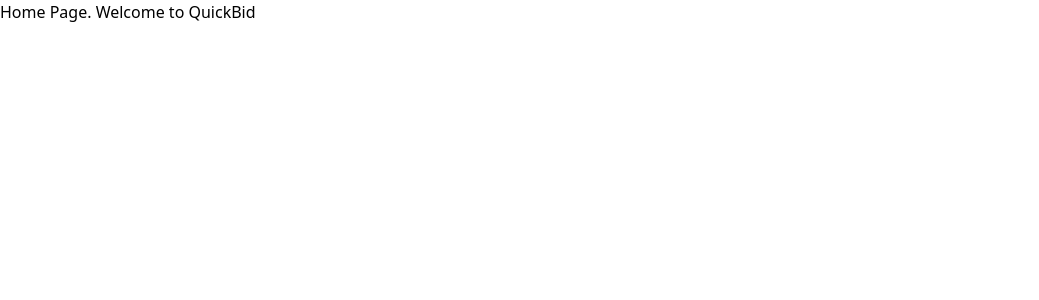
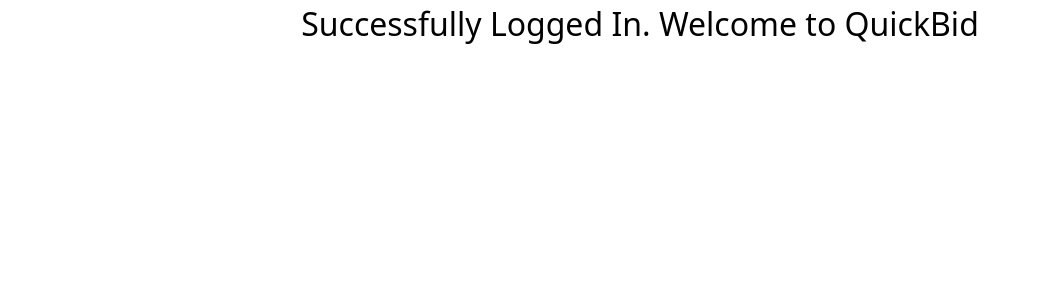
Before and after one commit to notprowler/quickbid, a React (Vite) app in the folder frontend/: page / in a window 1280 px wide. Shown: the top 300 px of the page, without its empty margins (0-1039 px from the left). Built offline with nearby package versions, Linux system fonts and the light colour scheme; no server answers.

Commit message:
updated styling

```diff
--- a/frontend/src/main.tsx
+++ b/frontend/src/main.tsx
@@ -4,10 +4,17 @@
 import App from "./App.tsx";
 import { Auth0Provider } from "@auth0/auth0-react";
 
+const domain = import.meta.env.VITE_AUTH0_DOMAIN;
+const clientId = import.meta.env.VITE_AUTH0_CLIENT_ID;
+
+if (!domain || !clientId) {
+  console.error("Auth0 domain and clientId required.");
+}
+
 createRoot(document.getElementById("root")!).render(
   <Auth0Provider
-    domain={import.meta.env.VITE_AUTH0_DOMAIN}
-    clientId={import.meta.env.VITE_AUTH0_CLIENT_ID}
+    domain={domain}
+    clientId={clientId}
     authorizationParams={{
       redirect_uri: window.location.origin,
     }}
--- a/frontend/src/pages/HomePage.tsx
+++ b/frontend/src/pages/HomePage.tsx
@@ -1,5 +1,11 @@
+import styles from "./LoginPage.module.css";
+
 function HomePage() {
-  return <div>Home Page. Welcome to QuickBid</div>;
+  return (
+    <div className={styles.loggedin}>
+      Successfully Logged In. Welcome to QuickBid
+    </div>
+  );
 }
 
 export default HomePage;
--- a/frontend/src/pages/LoginPage.module.css
+++ b/frontend/src/pages/LoginPage.module.css
@@ -113,3 +113,9 @@
   color: #0070f3;
   text-decoration: underline;
 }
+
+.loggedin {
+  display: flex;
+  justify-content: center;
+  font-size: xx-large;
+}
```
